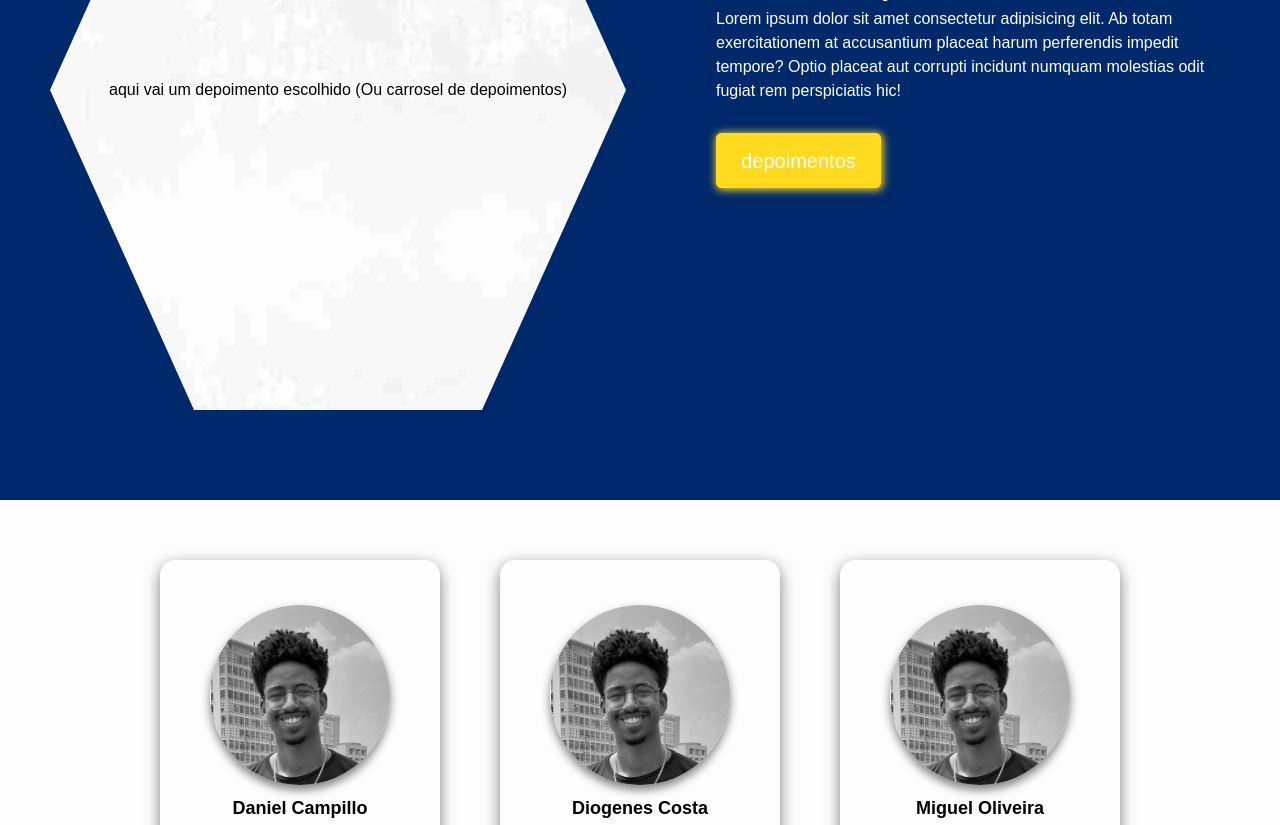
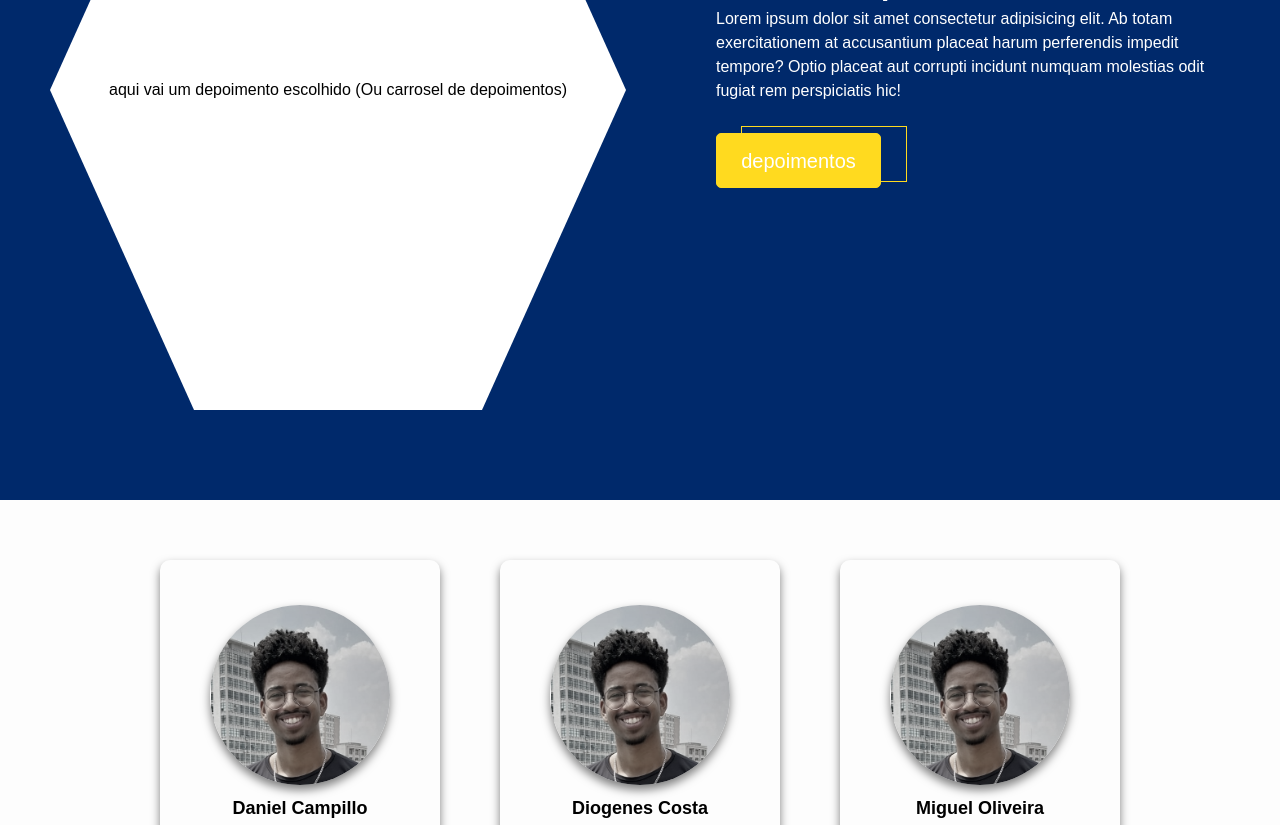
Before and after one commit to DiogenesHSCosta/Studfy-web, a React (Vite) app: page / in a window 1280 px wide. Shown: the part 1960-2785 px from the top of the page. Built offline with nearby package versions, Linux system fonts and the light colour scheme.

Commit message:
Implementação do after no btn e na NavBar

```diff
--- a/src/Components/Btn/Btn.css
+++ b/src/Components/Btn/Btn.css
@@ -1,4 +1,5 @@
 button{
+    position: relative;
     border-radius: 5px;
     width: 165px;
     height: 55px;
@@ -8,13 +9,30 @@ button{
     border: solid 1px #FFDA1F;
     color: #FFF;
     background-color: #FFDA1F;
-    box-shadow: 1px 1px 9px 1px rgba(255,218,31,1);
-
+    z-index: 10;
 }
 
 button:hover{
-    scale: 1.1;
+    scale: 1.05;
+    box-shadow: 1px 1px 9px 1px rgba(255,218,31,1);
+    transition-delay: 0.3s;
 }
-.vazio{
 
+button::after{
+    position: absolute;
+    top: -15%;
+    left: 15%;
+    content: " ";
+    width: 164px;
+    height: 54px;
+    background-color: #ffda1f00;
+    border: solid 1px #FFDA1F;
+
+    transition: 0.5s ease-in-out;
 }
+
+button:hover::after{
+    top: 0%;
+    left: 0%;
+    border-radius: 5px;
+}
--- a/src/Components/Btn/Btn.jsx
+++ b/src/Components/Btn/Btn.jsx
@@ -7,7 +7,7 @@ const Btn = (props) => {
     let info = `${props.type}`
 
     return (
-        <Link to={props.link}>
+        <Link to={props.link} className='teste'>
             <button className={info}>
                 {props.text}
             </button>
--- a/src/Components/Cards/Cards.css
+++ b/src/Components/Cards/Cards.css
@@ -2,8 +2,8 @@
     width: 280px;
     height: 320px;
     margin: 30px;
-    box-shadow: 0px 5px 15px rgba(0, 0, 0, 0.5);
-    border-radius: 15px;
+    box-shadow: 0px 5px 10px rgba(0, 0, 0, 0.5);
+    border-radius: 10px;
     background: rgba(255, 255, 255, 0.1);
     display: flex;
     justify-content: center;
@@ -11,7 +11,7 @@
     transition: 0.5s;
 }
 .cards:hover{
-    scale: 1.02;
+    scale: 1.05;
 }
 
 .cards-img{
@@ -25,7 +25,7 @@
     overflow: hidden;
     box-shadow: 0px 5px 10px rgba(0, 0, 0, 0.5);
     margin: 10px 0px;
-    filter:grayscale(1);
+    filter:grayscale(0.75);
     transition: 0.5s;
 }
 
--- a/src/Components/NavBar/NavBar.css
+++ b/src/Components/NavBar/NavBar.css
@@ -4,7 +4,7 @@
     top: 0;
     left: 0;
     width: 100%;
-    z-index: 10000;
+    z-index: 1000   ;
 
     display: flex;
     flex-direction: row;
@@ -28,17 +28,41 @@
 
 .cabecalho-imagem img{
     max-height: 50px;
-
+    cursor: pointer;
+    transition: 0.2s;
+}
+.cabecalho-imagem img:hover{
+    scale: 1.1;
 }
 .cabecalho-lista{
     display: flex;
     flex-direction: row;
 }
+
 .cabecalho-lista li{
+    margin: 10px 15px;
+}
 
-    margin: 0px 15px;
-}
 .cabecalho-lista a{
+    position: relative;
+    /* padding: 0px 20px 10px 0px; */
+    /* margin: 10px 1px; */
     color: #fff;
     text-decoration: none;
+    transition: 0.2s;
 }
+
+.cabecalho-lista a::after{
+    content: " ";
+    width: 0%;
+    height: 4px;
+    background-color: #FFDA1F;
+    position: absolute;
+    bottom: 0;
+    left: 0;
+    transition: 0.5s ease-in-out;
+}
+
+.cabecalho-lista a:hover::after{
+    width: 100%;
+}
--- a/src/Components/NavBar/NavBar.jsx
+++ b/src/Components/NavBar/NavBar.jsx
@@ -35,7 +35,6 @@ export default function NavBar() {
             <Link to='/app'><li>App</li></Link>
             <Link to='/depoimentos'><li>Depoimentos</li></Link>
             <Link to='/quem-somos'><li>Quem somos</li></Link>
-
         </ul>
       </nav>
     </header>
--- a/src/pages/Home/Home.css
+++ b/src/pages/Home/Home.css
@@ -44,17 +44,13 @@
     width: 45vw;
     height: 80vh;
     clip-path: polygon(25% 0%, 75% 0%, 100% 50%, 75% 100%, 25% 100%, 0% 50%);
-    background-image: url("../../assets/FundoBranco.jpg");
+    background-color: #fff;
+}
 
-}
 .texto-depoimento{
     color: #fff;
+    position: relative;
 }
-
-.home-quemSomos{
-    /* background-image: url("../../assets/FundoBranco.jpg"); */
-}
-
 .home-quemSomos-cards{
     display: flex;
     justify-content: center;
```
